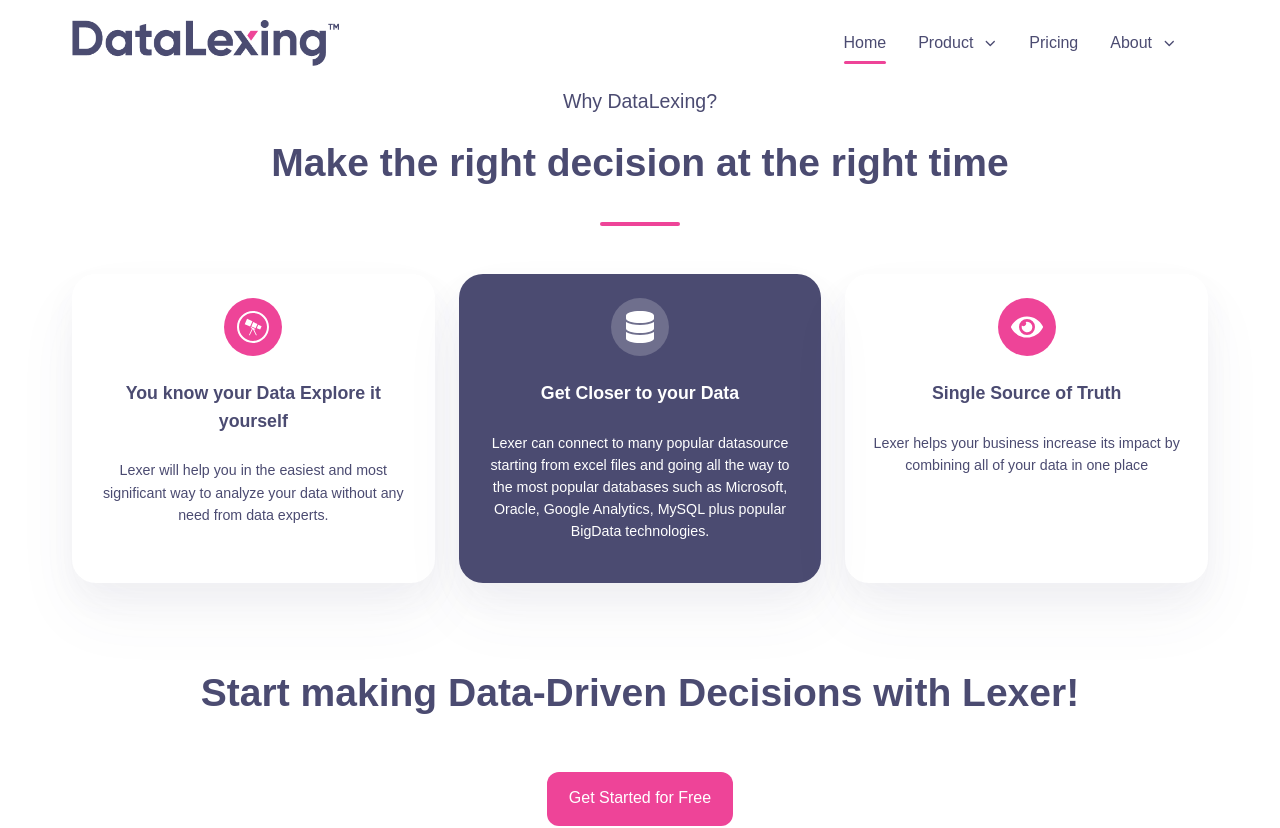
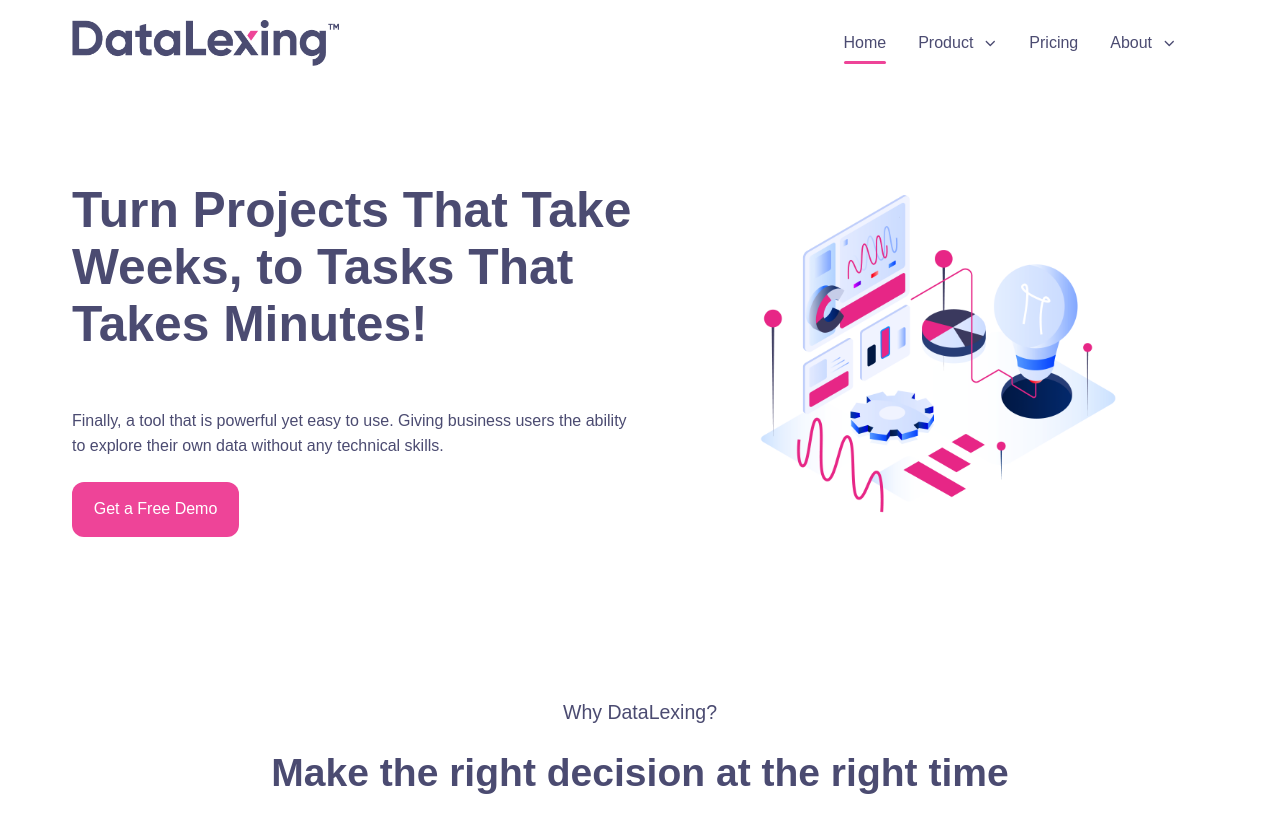
Before and after one commit to nelsonoftrafalgar/graphcms-nextjs, a Next.js app: page / in a window 1280 px wide. Shown: the top 828 px of the page. Built offline with nearby package versions, Linux system fonts and the light colour scheme.

Commit message:
add hero section

```diff
--- a/pages/index.tsx
+++ b/pages/index.tsx
@@ -1,11 +1,13 @@
 import Decisions from 'sections/Decisions'
 import Demo from 'sections/Demo'
 import Features from 'sections/Features'
+import Hero from 'sections/Hero'
 import type { NextPage } from 'next'
 
 const Home: NextPage = () => {
   return (
     <main>
+      <Hero />
       <Decisions />
       <Features />
       <Demo />
--- /dev/null
+++ b/sections/Hero.tsx
@@ -0,0 +1,30 @@
+import ButtonLink from 'components/ButtonLink'
+import Image from 'next/image'
+import styles from 'styles/sections/Hero.module.scss'
+import stylesShared from 'styles/Shared.module.scss'
+
+const Hero = () => {
+  return (
+    <section className={stylesShared.container}>
+      <div className={styles.container}>
+        <div>
+          <h1 className={styles.title}>Turn Projects That Take Weeks, to Tasks That Takes Minutes!</h1>
+          <p className={styles.content}>
+            Finally, a tool that is powerful yet easy to use. Giving business users the ability to explore their own
+            data without any technical skills.
+          </p>
+          <ButtonLink href="/subscribe" modifiers={['large', 'filled']}>
+            Get a Free Demo
+          </ButtonLink>
+        </div>
+        <div>
+          <div className={styles.image}>
+            <Image src="/images/hero_image.png" alt="hero image" layout="fill" priority objectFit="contain" />
+          </div>
+        </div>
+      </div>
+    </section>
+  )
+}
+
+export default Hero
--- /dev/null
+++ b/styles/sections/Hero.module.scss
@@ -0,0 +1,43 @@
+@use 'styles/fonts';
+@use 'styles/mixins';
+
+.container {
+  display: grid;
+  grid-template-columns: 1fr;
+  grid-template-rows: auto;
+  margin: 3rem 0 5rem 0;
+
+  @include mixins.md {
+    grid-template-columns: repeat(2, 1fr);
+    margin: 6rem 0 10rem 0;
+  }
+}
+
+.title {
+  font-size: 1.78rem;
+  font-family: fonts.$bold;
+  line-height: 1.14;
+  margin-bottom: 1.5rem;
+
+  @include mixins.md {
+    font-size: 2.44rem;
+    margin-bottom: 3.5rem;
+  }
+
+  @include mixins.lg {
+    font-size: 3.11rem;
+  }
+}
+
+.content {
+  margin-bottom: 1.5rem;
+}
+
+.image {
+  position: relative;
+  height: 25rem;
+
+  @include mixins.md {
+    height: 100%;
+  }
+}
```
